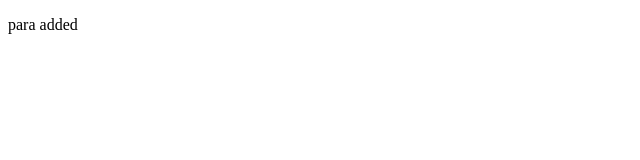
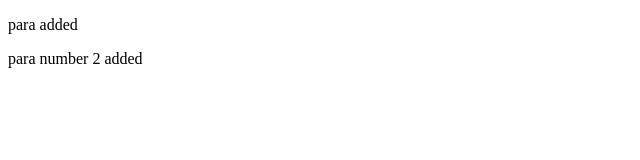
Before and after one commit to SAGAR1010001/GIT_TUT, a plain HTML site: page index.html in a window 1280 px wide. Shown: the whole page, without its empty margins (0-640 px from the left). Drawn offline with Linux system fonts and the light colour scheme.

Commit message:
added 2nd paragraph And added 2nd page index to project

```diff
--- a/index.html
+++ b/index.html
@@ -8,5 +8,6 @@
 </head>
 <body>
     <p>para added</p>
+    <p>para number 2 added</p>
 </body>
 </html>
```
Also changed, not shown: page2.html (added, +1 -0 lines).
